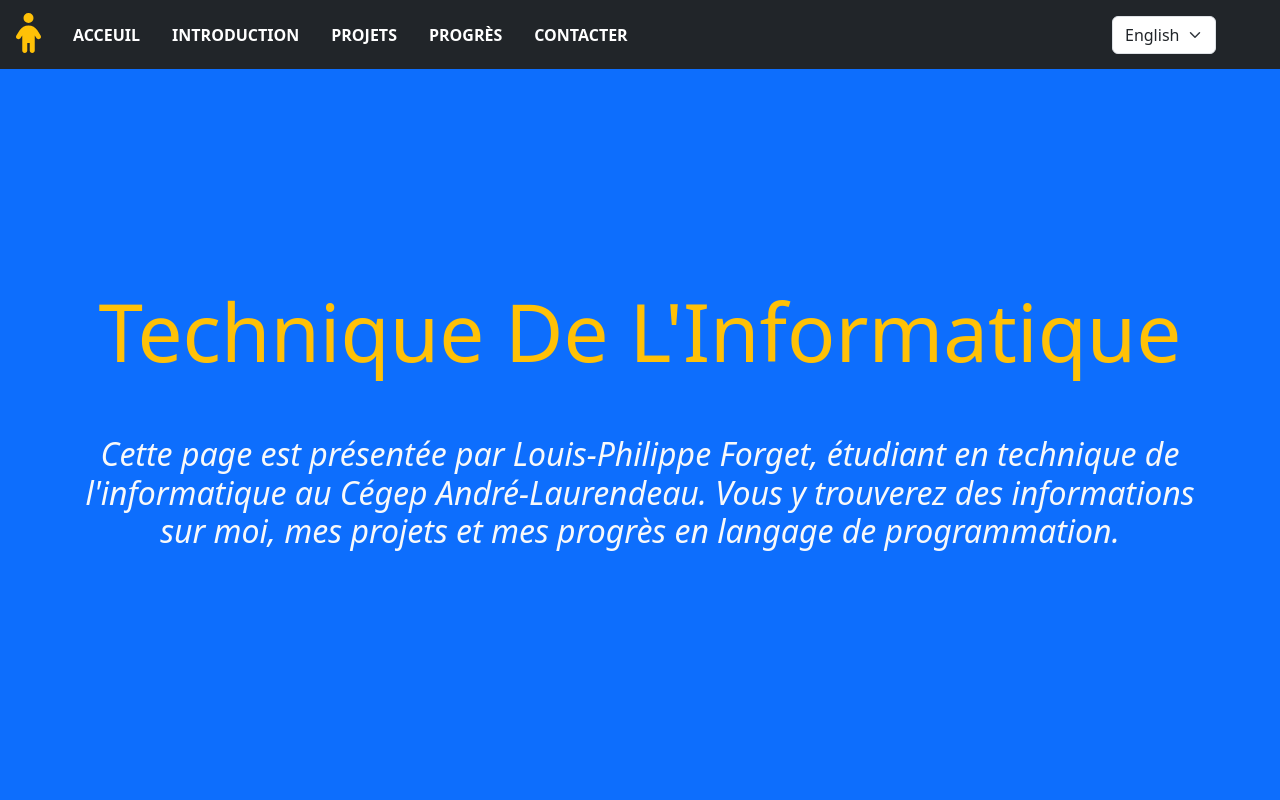
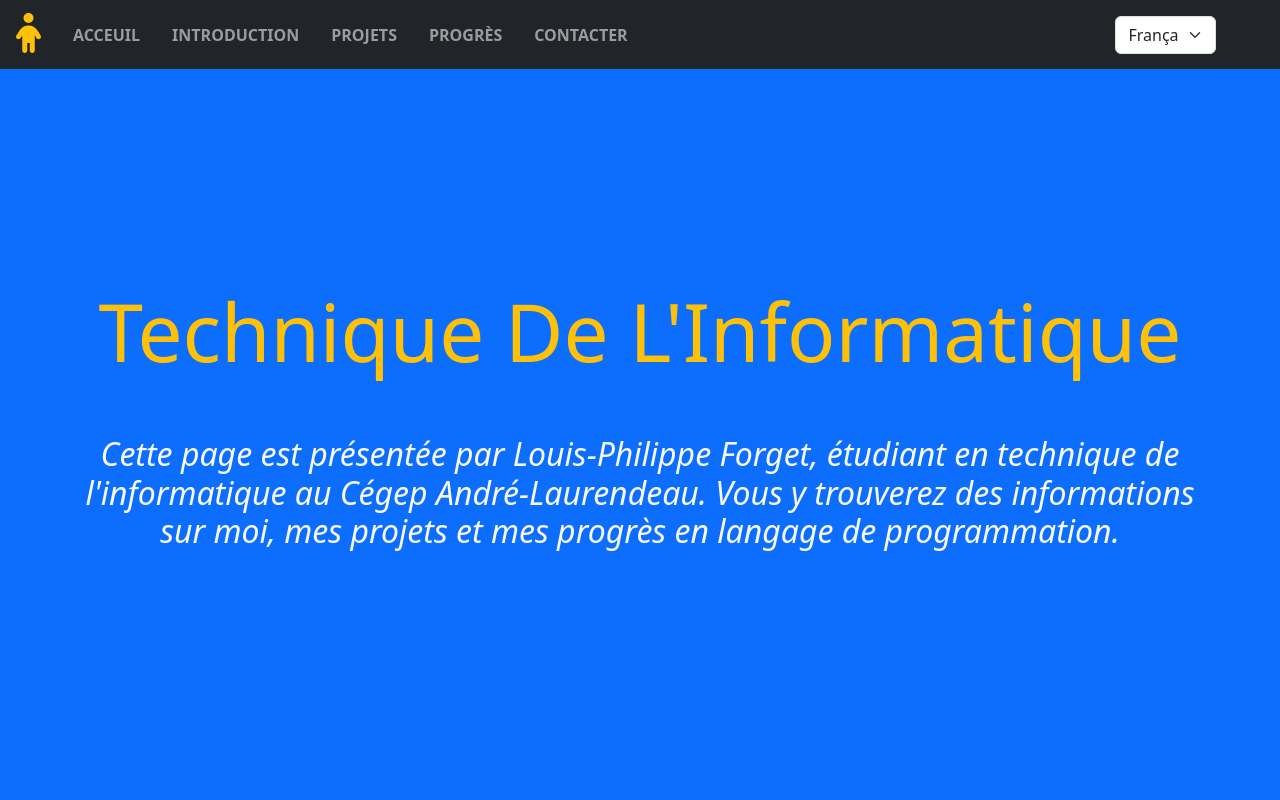
Before and after one commit to th3qu1x0t1c0n3/porfolio, a React (Create React App) app: page / in a window 1280 px wide. Shown: the top 800 px of the page. Built offline with nearby package versions, Linux system fonts and the light colour scheme.

Commit message:
Better Nav

```diff
--- a/src/assets/utils/LanguageSelector.tsx
+++ b/src/assets/utils/LanguageSelector.tsx
@@ -10,9 +10,9 @@ function LanguageSelector() {
 
     return (
         <div className="me-5 col-1">
-            <select className={"form-select clickable"} onChange={(e) => changeLanguage(e.target.value)}>
+            <select className={"form-select clickable"} defaultValue={"fr"} onChange={(e) => changeLanguage(e.target.value)}>
+                <option value="fr">Français</option>
                 <option value="en">English</option>
-                <option value="fr">Français</option>
             </select>
         </div>
     );
--- a/src/components/layout/Header.tsx
+++ b/src/components/layout/Header.tsx
@@ -3,72 +3,56 @@ import {FontAwesomeIcon} from "@fortawesome/react-fontawesome";
 import {faChild} from "@fortawesome/free-solid-svg-icons";
 import {useTranslation} from "react-i18next";
 import {useNavigate} from "react-router-dom";
+import {Nav, Navbar} from "react-bootstrap";
+import NavTab, {INavTab} from "../../assets/models/elements/NavTab";
 
 
 function Header() {
     const {t} = useTranslation()
     const navigate = useNavigate();
+    const navItems = [
+        new NavTab('home', 'header.home'),
+        new NavTab('intro', 'header.intro'),
+        new NavTab('projet', 'header.project'),
+        new NavTab('progres', 'header.progress'),
+        new NavTab('contact', 'header.contact')
+    ]
 
     return (
         <div className="sticky-top">
             <div className="bg-secondary">
-                <nav
-                    className="navbar navbar-expand-md bg-dark text-uppercase fw-bold px-3 text-light navbar-dark sticky-top">
-                    <a className="navbar-brand" href="/portfolio#home">
+                <Navbar
+                    className="navbar-expand-md bg-dark text-uppercase fw-bold px-3 text-light navbar-dark sticky-top">
+                    <Navbar.Brand href="/portfolio#home">
                         <FontAwesomeIcon icon={faChild} className="text-warning fa-2x"/>
-                    </a>
-                    <button
-                        type="button"
-                        className="navbar-toggler bg-warning"
-                        data-bs-toggle="collapse"
-                        data-bs-target="#nav"
-                    >
-                        <span className="navbar-toggler-icon"></span>
-                    </button>
-                    <div className="collapse navbar-collapse justify-content-between" id="nav">
-                        <ul className="navbar-nav">
-                            <li className="nav-item">
-                                <a className="nav-link px-3 active" href="/portfolio#home"
-                                   onClick={() => navigate('/portfolio#home')}>
-                                    {t('header.home')}
-                                </a>
-                            </li>
-                            <li className="nav-item">
-                                <a className="nav-link px-3 active" href="/portfolio#intro"
-                                   onClick={() => navigate('/portfolio#intro')}>
-                                    {t('header.intro')}
-                                </a>
-                            </li>
-                            <li className="nav-item">
-                                <a className="nav-link px-3 active" href="/portfolio#projet"
-                                   onClick={() => navigate('/portfolio#projet')}>
-                                    {t('header.project')}
-                                </a>
-                            </li>
-                            <li className="nav-item">
-                                <a className="nav-link px-3 active" href="/portfolio#progres"
-                                   onClick={() => navigate('/portfolio#progres')}>
-                                    {t('header.progress')}
-                                </a>
-                            </li>
-                            <li className="nav-item">
-                                <a className="nav-link px-3 active" href="/portfolio#contact"
-                                   onClick={() => navigate('/portfolio#contact')}>
-                                    {t('header.contact')}
-                                </a>
-                            </li>
-                        </ul>
-                    </div>
-                    {/* TODO: mettre que la personne est connecté */}
-                    {/*<ul className="navbar-nav">*/}
-                    {/*    <li className="nav-item">*/}
-                    {/*        <a className="nav-link active" href="/login">*/}
-                    {/*            EDIT: Login*/}
-                    {/*        </a>*/}
-                    {/*    </li>*/}
-                    {/*</ul>*/}
-                    <LanguageSelector/>
-                </nav>
+                    </Navbar.Brand>
+                    <Navbar.Toggle aria-controls="nav" className="bg-warning"/>
+                    <Navbar.Collapse id="nav" className="justify-content-between">
+                        <Nav className="navbar-nav">
+                            {
+                                navItems.map((navItem: INavTab, index: number) => (
+                                    <Nav.Item key={index}>
+                                        <Nav.Link className={`px-3`}
+                                                  href={`/portfolio#${navItem.name}`}
+                                                  onClick={() => navigate(`/portfolio#${navItem.name}`)}>
+                                            {t(navItem.label)}
+                                        </Nav.Link>
+                                    </Nav.Item>
+                                ))
+                            }
+                            {/*    /!* TODO: mettre que la personne est connecté *!/*/}
+                            {/*    <ul className="navbar-nav">*/}
+                            {/*        <li className="nav-item">*/}
+                            {/*            <a className="nav-link active" href="/login">*/}
+                            {/*                EDIT: Login*/}
+                            {/*            </a>*/}
+                            {/*        </li>*/}
+                            {/*    </ul>*/}
+                        </Nav>
+                        <LanguageSelector/>
+                    </Navbar.Collapse>
+                </Navbar>
+
             </div>
         </div>
     );
```
Also changed, not shown: src/assets/models/elements/NavTab.ts (+0 -24 lines).
